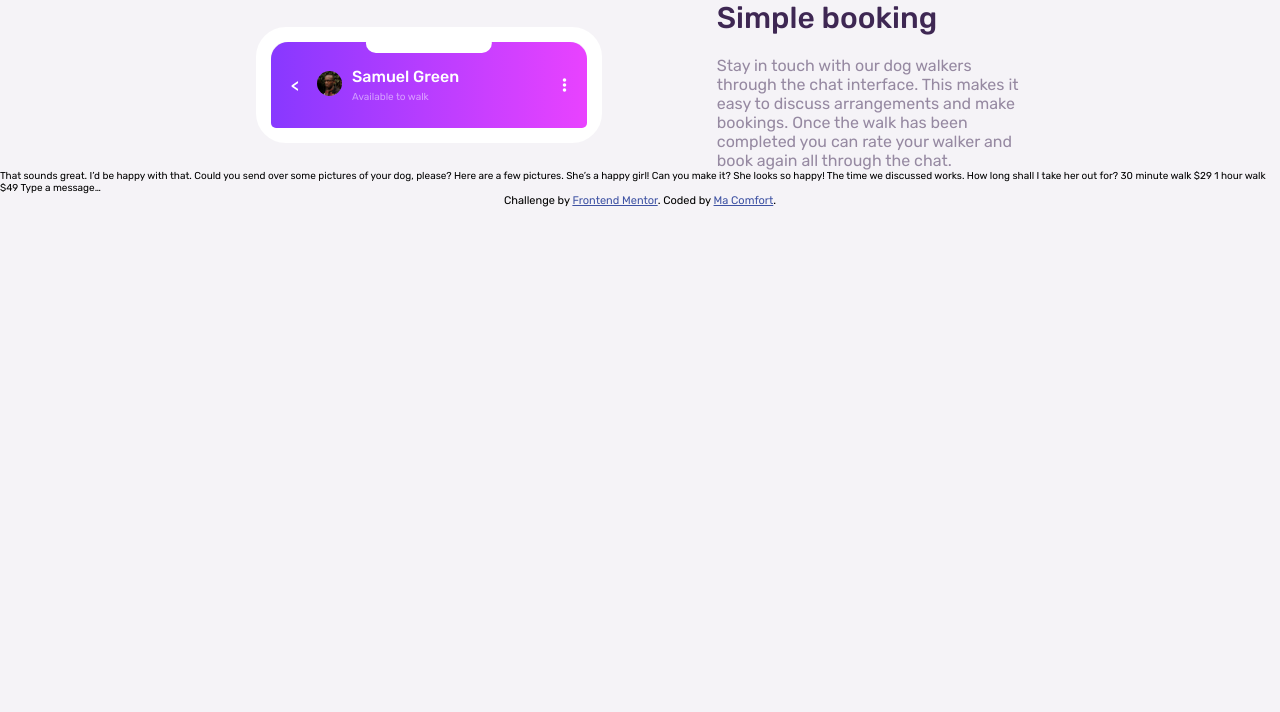
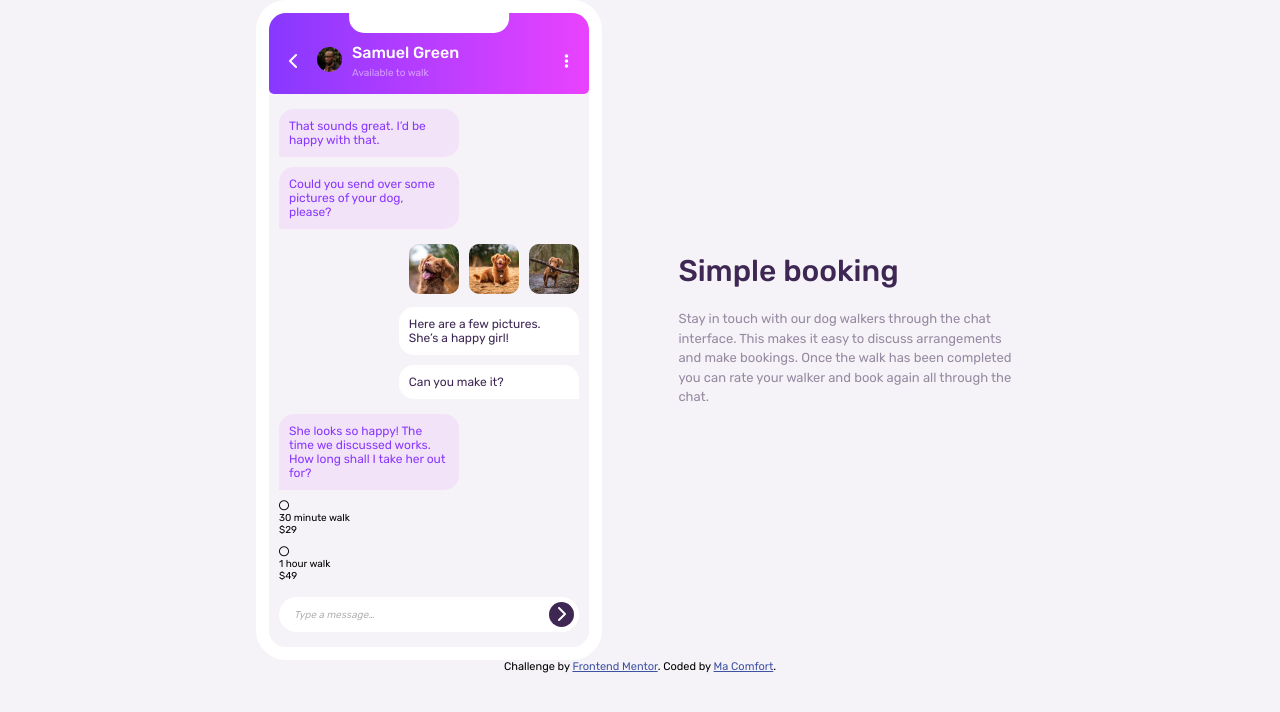
Before and after one commit to Macomi27/Chat-app-css-illustration, a website: page index.html in a window 1280 px wide. Drawn offline with Linux system fonts and the light colour scheme.

Commit message:
setting up chat section

```diff
--- a/index.html
+++ b/index.html
@@ -29,10 +29,11 @@
       <div class="mobile">
         <div class="mobile-content">
           <div class="mob-top"></div>
+
           <div class="mob-head">
             <div class="mob-head-left">
               <div class="back-arr">
-                <p><</p>
+                <i class="fa-solid fa-chevron-left"></i>
               </div>
               <div class="profile">
                 <div class="profile-pic">
@@ -48,6 +49,66 @@
               <i class="fa-solid fa-ellipsis-vertical"></i>
             </div>
           </div>
+
+          <div class="mob-body">
+            <div class="other">
+              <div class="text">
+                <p>That sounds great. I’d be happy with that.</p>
+              </div>
+
+              <div class="text">
+                <p>Could you send over some pictures of your dog, please?</p>
+              </div>
+            </div>
+            <div class="owner">
+              <div class="images">
+                <div class="dog-img">
+                  <img src="./images/dog-image-1.jpg" alt="" />
+                </div>
+                <div class="dog-img">
+                  <img src="./images/dog-image-2.jpg" alt="" />
+                </div>
+                <div class="dog-img">
+                  <img src="./images/dog-image-3.jpg" alt="" />
+                </div>
+              </div>
+              <div class="text">
+                <p>Here are a few pictures. She’s a happy girl!</p>
+              </div>
+              <div class="text"><p>Can you make it?</p></div>
+            </div>
+            <div class="other">
+              <div class="text">
+                <p>
+                  She looks so happy! The time we discussed works. How long
+                  shall I take her out for?
+                </p>
+              </div>
+
+              <div class="walk-states">
+                <div>
+                  <i class="fa-regular fa-circle"></i>
+                  <p>30 minute walk</p>
+                </div>
+                <p>$29</p>
+              </div>
+              <div class="walk-states">
+                <div>
+                  <i class="fa-regular fa-circle"></i>
+                  <p>1 hour walk</p>
+                </div>
+                <p>$49</p>
+              </div>
+            </div>
+            <div class="type-message">
+              <p>Type a message…</p>
+              <div class="send">
+                <div class="front-arr">
+                  <i class="fa-solid fa-chevron-right"></i>
+                </div>
+              </div>
+            </div>
+          </div>
         </div>
       </div>
       <div class="content">
@@ -61,11 +122,6 @@
       </div>
     </main>
 
-    That sounds great. I’d be happy with that. Could you send over some pictures
-    of your dog, please? Here are a few pictures. She’s a happy girl! Can you
-    make it? She looks so happy! The time we discussed works. How long shall I
-    take her out for? 30 minute walk $29 1 hour walk $49 Type a message…
-
     <div class="attribution">
       Challenge by
       <a href="https://www.frontendmentor.io?ref=challenge" target="_blank"
--- a/styles.css
+++ b/styles.css
@@ -26,7 +26,7 @@ body {
 
 .mobile{
     width: 45%;
-    border: 1.5rem solid hsl(0, 0%, 100%);
+    border: 1.3rem solid hsl(0, 0%, 100%);
     border-radius: 3rem;
     position: relative;
 }
@@ -38,14 +38,15 @@ body {
 
 .mob-top{
     background-color: hsl(0, 0%, 100%);
-    width: 40%;
-    height: 20px;
+    width: 50%;
+    height: 2rem;
     margin-inline: auto;
     position: absolute;
-    top: -10%;
+    top: 0%;
     left: 50%;
     transform: translateX(-50%);
-    border-radius: 1rem;
+    border-bottom-left-radius: 1.5rem;
+    border-bottom-right-radius: 1.5rem;
 }
 
 .mob-head{
@@ -55,7 +56,7 @@ body {
     justify-content: space-between;
     align-items: center;
     color: hsl(0, 0%, 100%);
-    padding-block: 2.5rem;
+    padding-block: 3rem 1.5rem;
     border-top-right-radius: 1.7rem;
     border-top-left-radius: 1.7rem;
     border-bottom-left-radius: .5rem;
@@ -69,7 +70,7 @@ body {
     align-items: center;
 }
 
-.back-arr, .mob-head-right {
+.back-arr, .mob-head-right, .front-arr {
     font-size: 1.6rem;
     font-weight: 500;
 }
@@ -102,8 +103,94 @@ img{
     opacity: .5;
 }
 
+.mob-body{
+    background-color: hsl(270, 20%, 96%);
+    padding: 1.5rem 1rem;
+    border-bottom-right-radius: 1.7rem;
+    border-bottom-left-radius: 1.7rem;
+    display: flex;
+    flex-direction: column;
+    gap: 1.5rem;
+}
+
+.other{
+    display: flex;
+    flex-direction: column;
+    gap: 1rem;
+    align-items: flex-start;
+}
+.other .text{
+    color: hsl(264, 100%, 61%);
+    background-color: hsla(289, 100%, 72%, 0.127);
+    font-size: 1.2rem;
+    font-weight: 400;
+    padding: 1rem;
+    width: 60%;
+    border-radius: 1.5rem;
+    border-bottom-left-radius: 0;
+}
+
+.owner .images{
+    display: flex;
+    gap: 1rem;
+    align-items: center;
+}
+
+.dog-img{
+    width: 5rem;
+
+}
+.dog-img img{
+    width: 100%;
+    border-radius: 1rem;
+}
+
+.owner{
+    display: flex;
+    flex-direction: column;
+    gap: 1rem;
+    align-items: flex-end;
+}
+
+.owner .text{
+    color: hsl(271, 36%, 24%);
+    background-color: hsl(0, 0%, 100%);
+    font-size: 1.2rem;
+    font-weight: 400;
+    padding: 1rem;
+    width: 60%;
+    border-radius: 1.5rem;
+    border-bottom-right-radius: 0;
+}
+
+.type-message{
+    display: flex;
+    justify-content: space-between;
+    align-items: center;
+    padding: .5rem .5rem .5rem 1.5rem;
+    background-color: hsl(0, 0%, 100%);
+    border-radius: 2rem;
+}
+.type-message p{
+    font-size: 1rem;
+    opacity: .3;
+    font-style: italic;
+}
+
+.send{
+    padding: .3rem;
+    width: 2.5rem;
+    height: 2.5rem;
+    border-radius: 50%;
+    display: flex;
+    align-items: center;
+    justify-content: center;
+    background-color: hsl(271, 36%, 24%);
+    color: hsl(0, 0%, 100%);
+}
+
 .content{
-    width: 40%;
+    width: 45%;
     display: flex;
     flex-direction: column;
     gap: 20px;
@@ -115,7 +202,8 @@ img{
     font-weight: 500;
 }
 .content p{
-    font-size: 1.6rem;
+    font-size: 1.3rem;
+    line-height: 1.5;
     color: hsl(271, 15%, 43%);
     font-weight: 400;
     opacity: .7;
```
